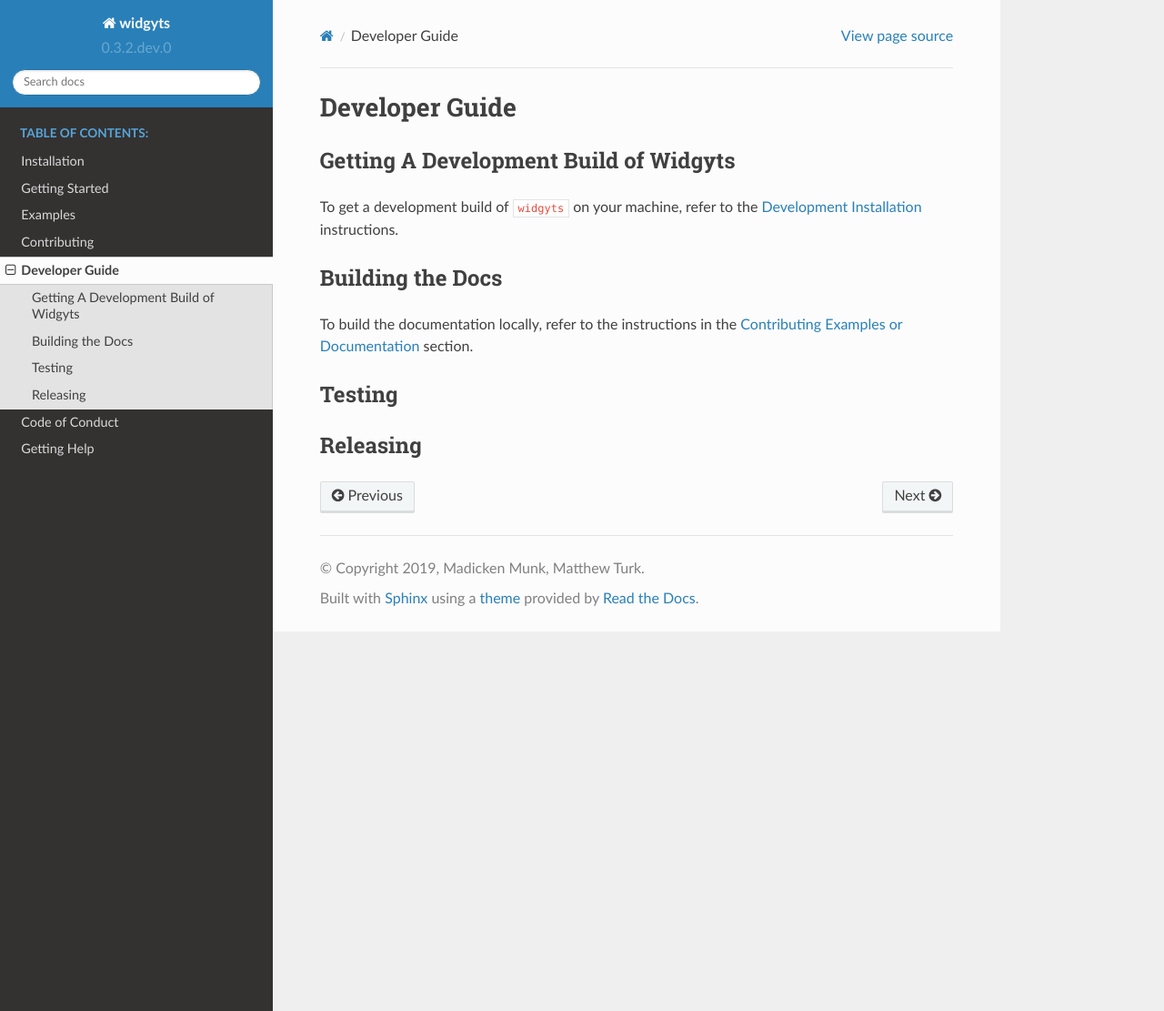
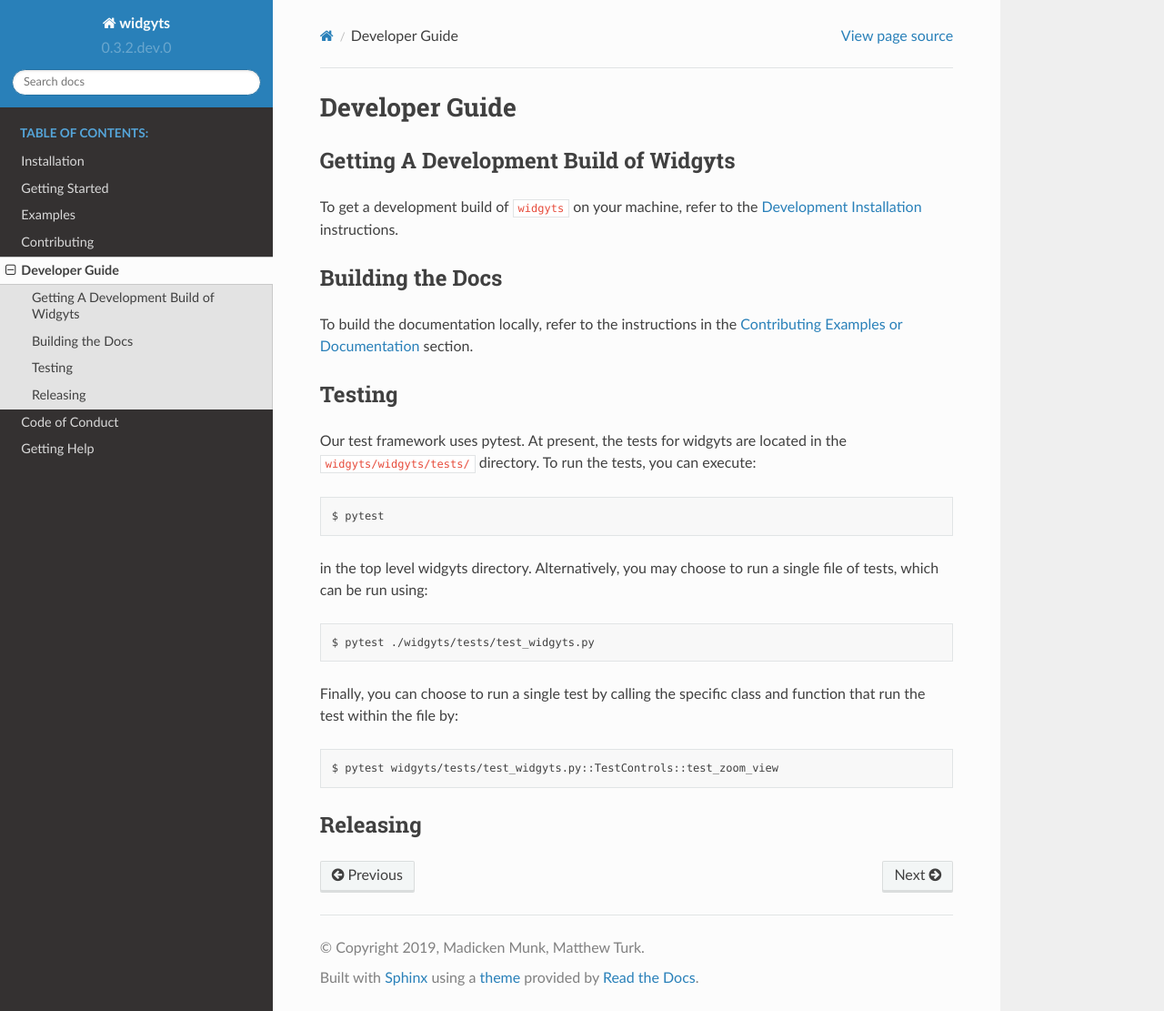
Before and after one commit to yt-project/widgyts, a Sphinx documentation site: the page built from docs/source/developer_guide.rst, in a window 1280 px wide and 1111 px high. Shown: the whole window at 91% size. Built offline with Sphinx 7.4.7 and the Read the Docs theme 2.0.0, drawn with Linux system fonts in a browser that asks for light colours.

Commit message:
update documentation to include section on running the tests

```diff
--- a/docs/source/developer_guide.rst
+++ b/docs/source/developer_guide.rst
@@ -19,5 +19,22 @@ To build the documentation locally, refer to the instructions in the
 Testing
 -------
 
+Our test framework uses pytest. At present, the tests for widgyts are located
+in the ``widgyts/widgyts/tests/`` directory. To run the tests, you can
+execute::
+
+  $ pytest
+
+in the top level widgyts directory. Alternatively, you may choose to run a
+single file of tests, which can be run using::
+
+  $ pytest ./widgyts/tests/test_widgyts.py
+
+Finally, you can choose to run a single test by calling the specific class and
+function that run the test within the file by::
+
+  $ pytest widgyts/tests/test_widgyts.py::TestControls::test_zoom_view
+
+
 Releasing
 ---------
```
